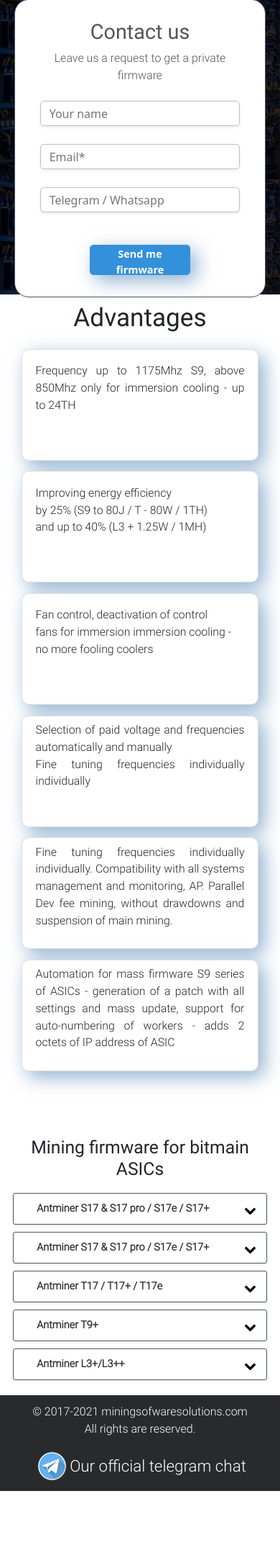
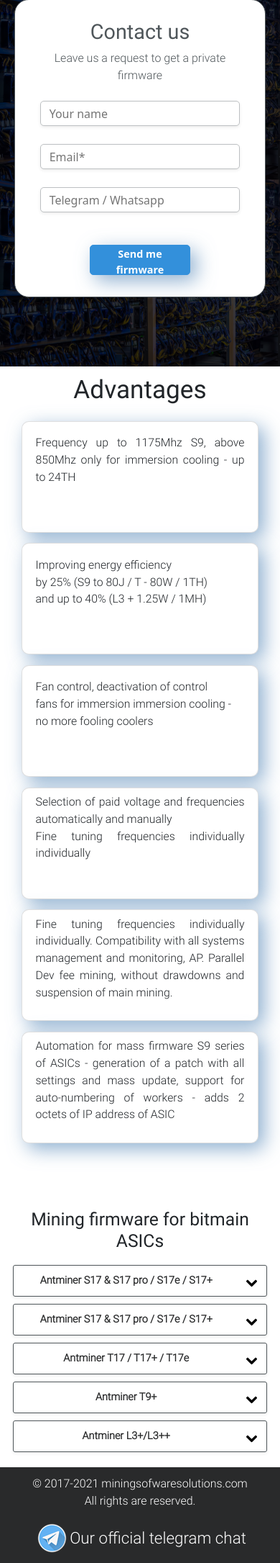
Before and after one commit to OZOAR/ms.solutions, a PHP site: page / in a window 390 px wide. Shown: the part 791-2962 px from the top of the page at 72% size. Before the commit the page ends 2862 px from the top, so only its background shows below. Run offline with PHP 8.4, Linux system fonts and the light colour scheme.

Commit message:
mobile version was created V4

```diff
--- a/css/responsive.css
+++ b/css/responsive.css
@@ -8,7 +8,7 @@
         font-size:  1.7em !important;
     }
     .main-wrapper {
-        height: 1200px !important;
+        height: 1300px !important;
     }
     .first-block .main-text h2 {
         text-align: center !important;
@@ -42,5 +42,6 @@
     }
     .firmware-block .toggler {
         font-size: 0.9em !important;
+        text-align: center !important;
     }
 }
```
